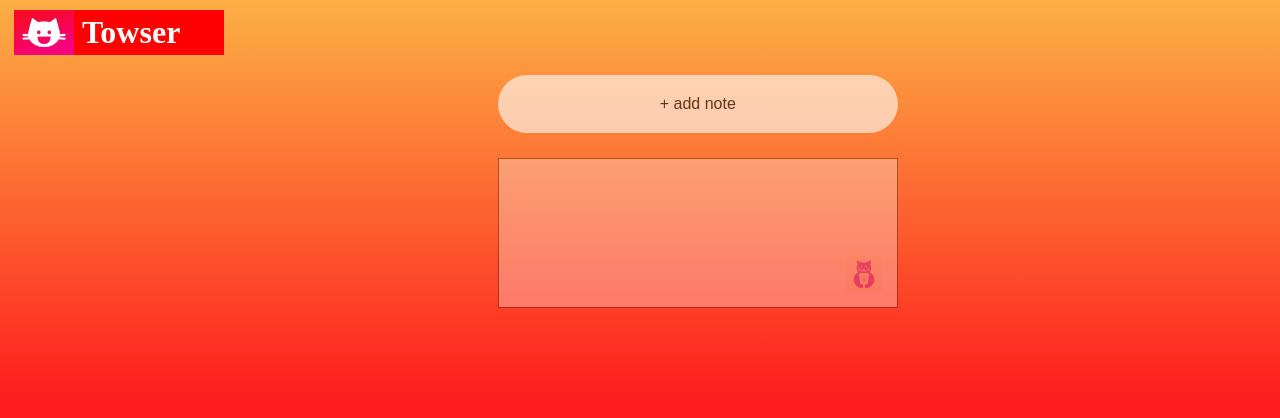
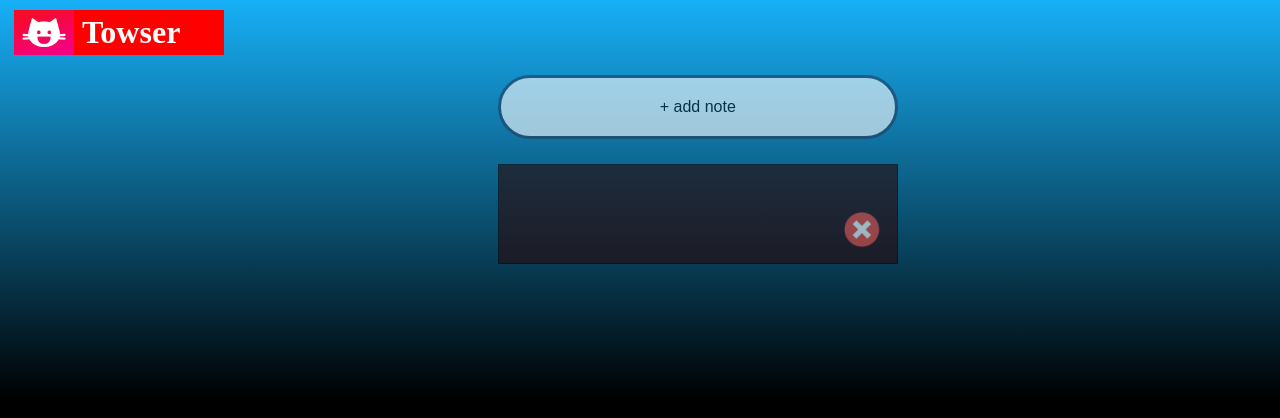
Before and after one commit to AntanasMac/towser, a plain HTML site: page index.html in a window 1280 px wide. Both pictures are taken after a click on the button "+ add note". Drawn offline with Linux system fonts and the light colour scheme.

Commit message:
style rework

```diff
--- a/index.html
+++ b/index.html
@@ -4,14 +4,14 @@
     <meta charset="UTF-8">
     <meta name="viewport" content="width=device-width, initial-scale=1.0">
     <link rel="stylesheet" href="styles.css">
-    <title>lolNotes</title>
+    <title>Towser Notes</title>
 </head>
 <body>
     <div class="container">
         <h1 class="logo"><img src="img/logo.png">&nbspTowser&nbsp</h1>
         <button class="btn_add_note">+ add note</button>
         <div class="notes-container">
-            <p contenteditable="true" class="input-box"><img src="img/delete.jpg" height="30%" ></p>
+            <p contenteditable="true" class="input-box"><img src="" height="10%" ></p>
         </div>
     </div>
     <script src="script.js"></script>
--- a/script.js
+++ b/script.js
@@ -25,7 +25,8 @@ CREATE_BTN.addEventListener("click", ()=>{
     let img = document.createElement("img");
     inputBox.className = "input-box";
     inputBox.setAttribute("contenteditable", "true");
-    img.src = "img/deleteMINI.jpg";
+    img.src = "img/delete_button_mini.webp";
+    img.style.width = "10%";
     NOTES_CONTAINER.appendChild(inputBox).appendChild(img);
 })
 
--- a/styles.css
+++ b/styles.css
@@ -7,7 +7,7 @@
 .container {
     width: 100%;
     min-height: 100vh;
-background: linear-gradient(360deg, rgba(253,29,29,1) 50%, rgba(252,176,69,1) 100%);
+background: linear-gradient(360deg, rgb(0, 0, 0) 50%, rgb(23, 176, 247) 100%);
     padding-top: 14%;
     padding-left:37%;
     display:flex;
@@ -40,7 +40,7 @@ background: linear-gradient(360deg, rgba(253,29,29,1) 50%, rgba(252,176,69,1) 10
     color: black;
     font-size: 16px;
     outline: 0;
-    border: 0;
+    border: 3px solid rgb(34, 59, 95);
     border-radius: 40px;
     padding:20px 25px;
     margin:20px 0 20px;
@@ -55,13 +55,13 @@ background: linear-gradient(360deg, rgba(253,29,29,1) 50%, rgba(252,176,69,1) 10
     position: relative;
     margin-left:3%;
     max-width:400px;
-    min-height:150px;
-    background: white;
+    min-height:100px;
+    background: rgb(41, 7, 7);
     outline: none;
     border-radius:5 px;
-    opacity:30%;
+    opacity:60%;
     border: 1px solid black;
-    color:black;
+    color:rgb(255, 255, 255);
     margin-top:5px;
     margin-bottom:1%;
 }
```
Also changed, not shown: img/delete_button.webp (added), img/delete_button_mini.webp (added), img/delete_png.png (added), img/delete_small.png (added).
